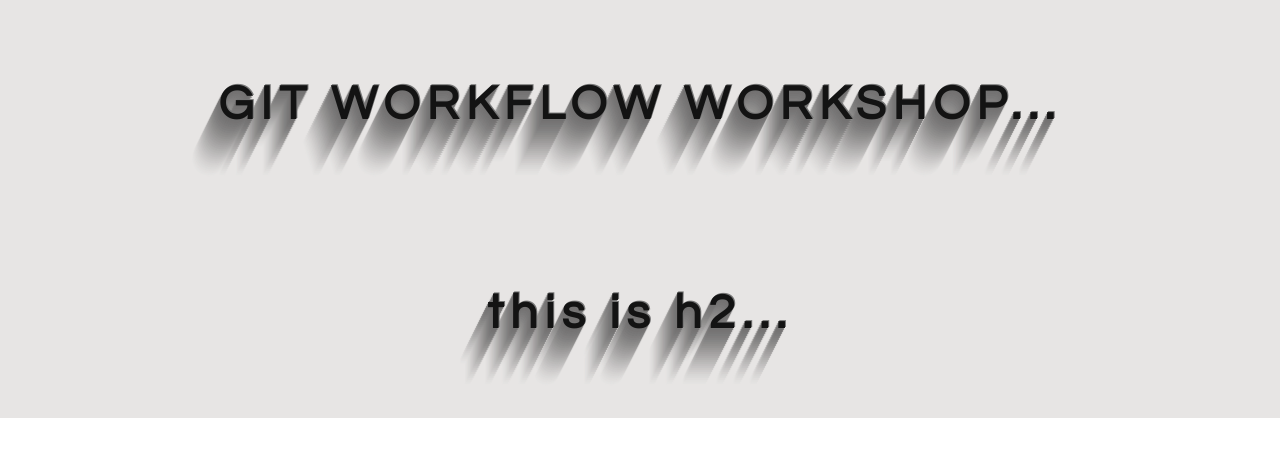
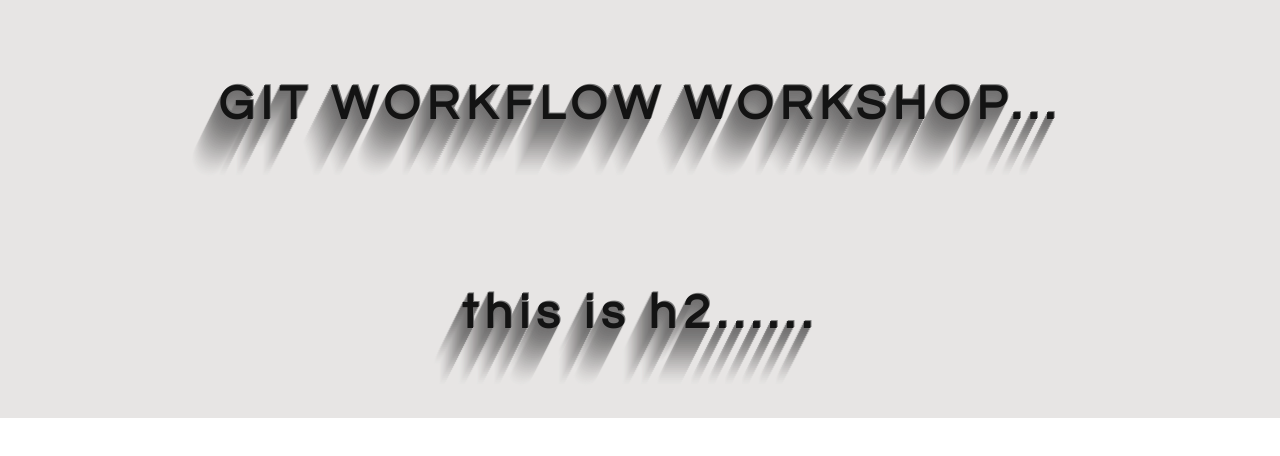
Before and after one commit to Omarhuba/git-test-demo, a plain HTML site: page index.html in a window 1280 px wide. Drawn offline with Linux system fonts and the light colour scheme.

Commit message:
change h2......

```diff
--- a/index.html
+++ b/index.html
@@ -10,7 +10,7 @@
 
 <body>
     <h1 class="page-heading">GIT WORKFLOW WORKSHOP...</h1>
-    <h2 class="page-heading">this is h2...</h1>
+    <h2 class="page-heading">this is h2......</h1>
 </body>
 
 </html>
```
